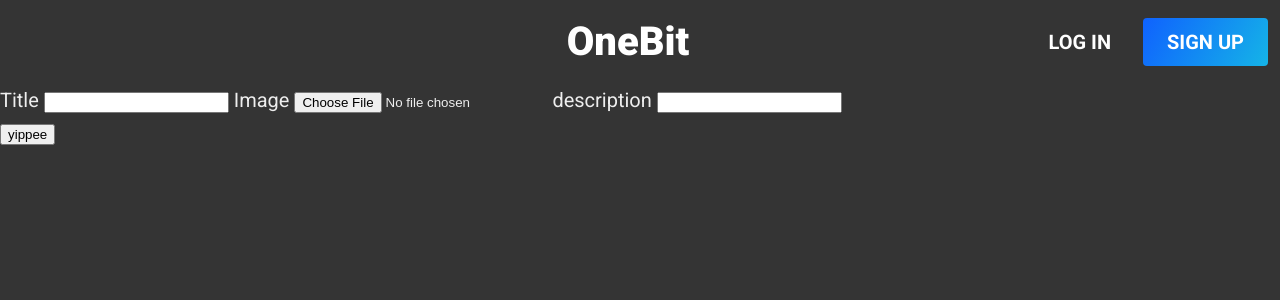
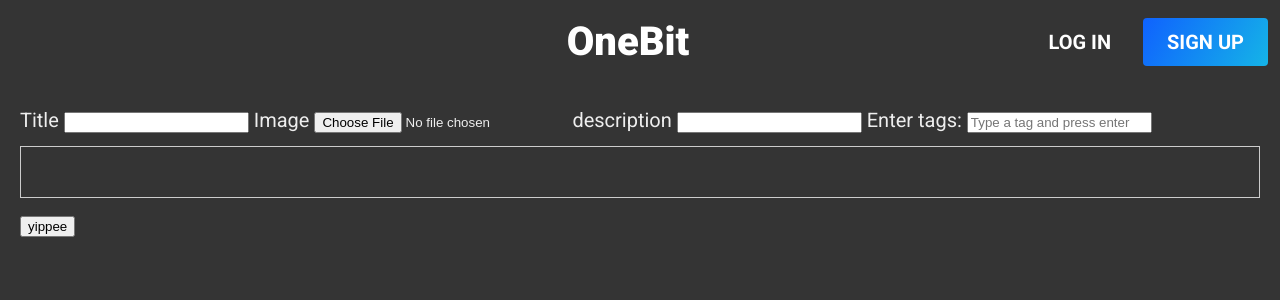
Before and after one commit to David35k/13COMProject, a Flask app: page /createPost in a window 1280 px wide. Shown: the top 300 px of the page. Run offline with Flask 3, Linux system fonts and the light colour scheme.

Commit message:
adding tags to posts works now yippeeeeee

```diff
--- a/app.py
+++ b/app.py
@@ -134,8 +134,17 @@ def createPost():
                 sql = "INSERT INTO posts (userID, title, image, description) VALUES (%s, %s, %s, %s)"
                 values = (session["userID"], request.form["title"], saveFile(request.files["image"], "static/images/postImages/"), request.form["description"])
                 cursor.execute(sql, values)
+                connection.commit()
 
-                # TODO: make it so that the user can also submit tags associated with the post
+                cursor.execute("SELECT postID FROM posts ORDER BY postID DESC")
+                result = cursor.fetchone()
+
+                tags = [x.strip() for x in request.form["tags"].split(',')]
+
+                for tag in tags:
+                    sql = "INSERT INTO tags (tag, postID) VALUES (%s, %s)"
+                    values = (tag, result["postID"])
+                    cursor.execute(sql, values)
 
                 connection.commit()
 
--- /dev/null
+++ b/static/scripts/createPost.js
@@ -0,0 +1,39 @@
+// script.js
+document.addEventListener('DOMContentLoaded', () => {
+    const tagInput = document.getElementById('tag-input');
+    const tagContainer = document.getElementById('tag-container');
+    const tagListInput = document.getElementById('tag-list');
+    let tags = [];
+
+    tagInput.addEventListener('keypress', (event) => {
+        if (event.key === 'Enter') {
+            event.preventDefault();
+            const tag = tagInput.value.trim();
+            if (tag && !tags.includes(tag)) {
+                tags.push(tag);
+                tagInput.value = '';
+                updateTagDisplay();
+                updateTagListInput();
+            }
+        }
+    });
+
+    function updateTagDisplay() {
+        tagContainer.innerHTML = '';
+        tags.forEach(tag => {
+            const tagElement = document.createElement('div');
+            tagElement.className = 'tag';
+            tagElement.innerHTML = `<span>${tag}</span><span class="remove-tag">&times;</span>`;
+            tagElement.querySelector('.remove-tag').addEventListener('click', () => {
+                tags = tags.filter(t => t !== tag);
+                updateTagDisplay();
+                updateTagListInput();
+            });
+            tagContainer.appendChild(tagElement);
+        });
+    }
+
+    function updateTagListInput() {
+        tagListInput.value = tags.join(',');
+    }
+});
--- /dev/null
+++ b/static/style/createPost.css
@@ -0,0 +1,31 @@
+form {
+    margin: 20px;
+}
+
+#tag-container {
+    margin: 10px 0;
+    padding: 5px;
+    border: 1px solid #ccc;
+    min-height: 40px;
+    display: flex;
+    flex-wrap: wrap;
+}
+
+.tag {
+    background-color: blue;
+    border-radius: 3px;
+    padding: 5px;
+    margin: 5px;
+    display: flex;
+    align-items: center;
+}
+
+.tag span {
+    margin-right: 10px;
+}
+
+.tag .remove-tag {
+    cursor: pointer;
+    color: red;
+    font-weight: bold;
+}
--- a/templates/createPost.html
+++ b/templates/createPost.html
@@ -3,10 +3,13 @@
 {% block title %}Sign Up{% endblock title %}
 
 {% block style %}
-
+<link rel="stylesheet" href="/static/style/createPost.css">
 {% endblock style %}
 
 {% block content %}
+
+<script src="/static/scripts/createPost.js"></script>
+
 <form method="POST" enctype="multipart/form-data">
     <div>
         <label for=" title">Title</label>
@@ -17,6 +20,12 @@
 
         <label for="description">description</label>
         <input id="description" name="description" type="text">
+
+        <label for="tag-input">Enter tags:</label>
+        <input type="text" id="tag-input" placeholder="Type a tag and press enter">
+        <div id="tag-container"></div>
+        <input type="hidden" id="tag-list" name="tags">
+
     </div>
     <button>yippee</button>
 </form>
```
Also changed, not shown: static/scripts/home.js (added, +12 -0 lines), templates/home.html (+1 -14 lines), static/images/postImages/12e0bd7d-epicDiagramDroneCOM.jpg (added), static/images/postImages/1fe7e4c9-bro.jpg (added), static/images/postImages/454bb850-bro.jpg (added), static/images/postImages/aadd4289-epicDiagramDroneCOM.jpg (added), static/images/postImages/b95107ad-seky911.png (added), static/images/postImages/ff5ba32f-bro.jpg (added).
